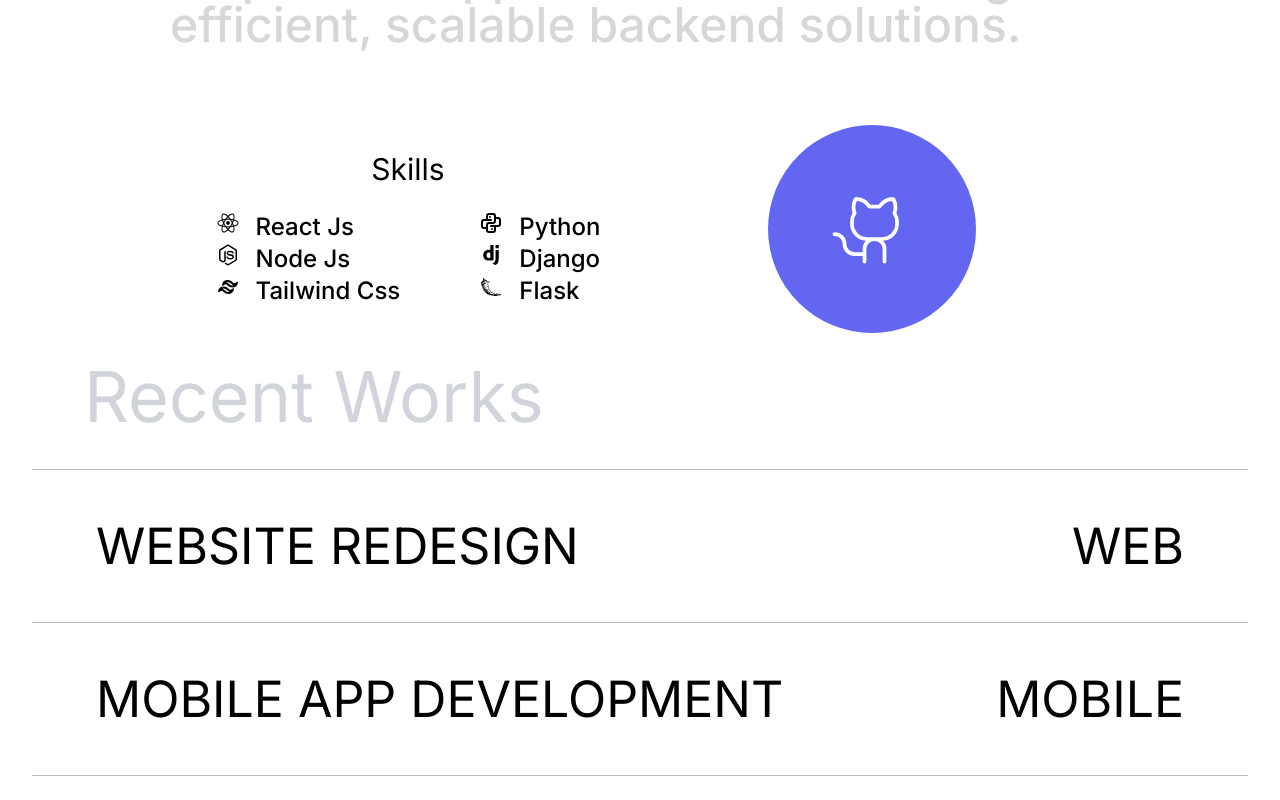
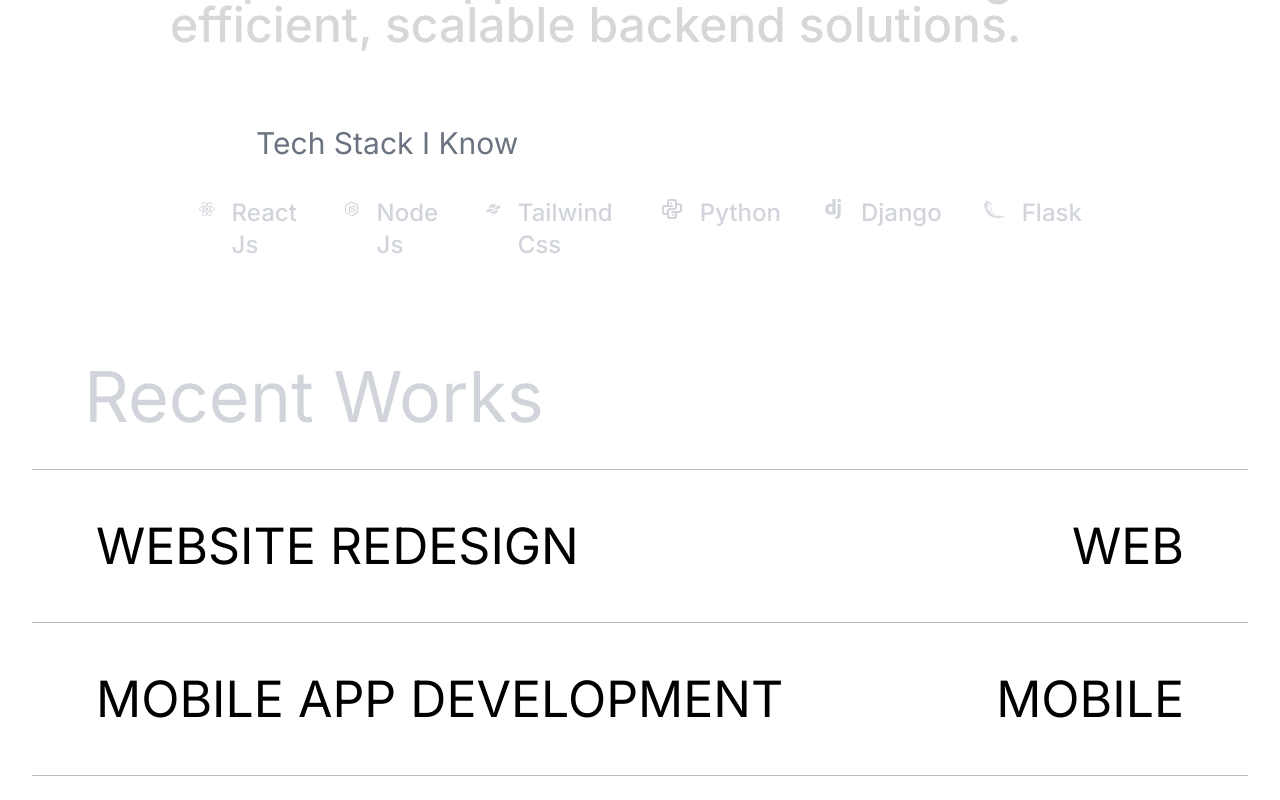
Before and after one commit to NULLcodehub/sourav_saha_sortfolio, a React (Vite) app: page / in a window 1280 px wide. Shown: the part 1240-2040 px from the top of the page. Built offline with nearby package versions, Linux system fonts and the light colour scheme.

Commit message:
skill addted to about page

```diff
--- a/src/components/About/About.css
+++ b/src/components/About/About.css
@@ -30,3 +30,10 @@
     @apply flex gap-4 ;
     font-weight: 500;
 }
+
+.skill-list li:hover{
+    /* @apply translate-x-0 translate-y-2; */
+    /* transform-origin:center; */
+    /* transform: translateX(1),translateY(2); */
+
+}
--- a/src/components/About/About.jsx
+++ b/src/components/About/About.jsx
@@ -32,7 +32,7 @@ const About = () => {
 
 
     return (
-        <div id="About" className=' bg-white  md:h-screen mx-10 md:mx-16 '>
+        <div id="About" className=' bg-white   md:h-screen mx-10 md:mx-16'>
             <section className='about flex justify-center  text-gray-300 text-40px md:text-70px mt-16 p-5'>
                 Get to Know Me
 
@@ -54,37 +54,44 @@ const About = () => {
             </section>
 
             <section className='flex flex-col md:flex-row md:justify-between md:items-center mt-16 mx-0 md:mx-28'>
-                <div className=' h-full  md:w-6/12'>
-                    <div className='text-center text-3xl mb-6'>Skills</div>
+                <div className=' h-full w-full  '>
+                    <div className='text-3xl mb-3 md:mx-20 text-gray-500 '>Tech Stack I  Know</div>
 
-                    <div className='flex justify-around text-xl md:text-2xl skill-list'>
-                        <ul>
+                    <div className=' text-gray-300  md:text-2xl skill-list p-6 '>
+
+                        <ul className=' flex text-2xl flex-col md:flex-row justify-center md:gap-10'>
                             <li><RiReactjsFill/>React Js</li>
                             <li><IoLogoNodejs/>Node Js</li>
                             <li><TbBrandTailwind/>Tailwind Css</li>
-                        </ul>
-                        <ul>
                             <li><TbBrandPython/>Python</li>
                             <li><BiLogoDjango/>Django</li>
                             <li><BiLogoFlask/>Flask</li>
+
                         </ul>
+                        {/* <ul>
+                            <li><TbBrandPython/>Python</li>
+                            <li><BiLogoDjango/>Django</li>
+                            <li><BiLogoFlask/>Flask</li>
+                        </ul> */}
 
                     </div>
 
                 </div>
 
-                <div className='  md:w-6/12 flex justify-center my-8 md:my-0' onMouseMove={handleMouseMove}>
-                    <AnimatePresence>
-                    <motion.div className='w-52 h-52 bg-indigo-500 rounded-full flex justify-center items-center'
-                        onHoverStart={() => setIsHovered(true)}
-                        onHoverEnd={() => setIsHovered(false)}
-                        animate={magneticEffect}
-                         transition={{ type: 'spring', stiffness: 300, damping: 20 }}
+                {/* <div className='  md:w-6/12 flex justify-center my-8 md:my-0' onMouseMove={handleMouseMove}>
+
+                    <motion.div className='w-40 h-40 bg-black rounded-full flex justify-center items-center'
+                        // onHoverStart={() => setIsHovered(true)}
+                        // onHoverEnd={() => setIsHovered(false)}
+                        // animate={}
+
+                        whileHover={{ scale: 1.1 }}
+                        // transition={{ type: 'spring', stiffness: 300, damping: 700 }}
                     >
-                            <PiGithubLogoLight className='w-20 h-20 text-white '/>
+                            <PiGithubLogoLight className='w-20 h-20 text-white animate-pulse'/>
                     </motion.div>
-                    </AnimatePresence>
-                </div>
+
+                </div> */}
             </section>
 
 
--- a/src/components/Project/Projects.jsx
+++ b/src/components/Project/Projects.jsx
@@ -30,14 +30,13 @@ const Projects = () => {
 
     return (
         <>
+            <section className='my-14'>
                 <section className='' >
                     <div className='text-gray-300 text-40px md:text-70px mt-16 mx-10 md:mx-16 p-5'>
                         Recent Works
                     </div>
                 </section>
-
                 <section className='mx-0 md:mx-8 relative '
-
                     onMouseMove={handelMouseMove}
 
                 >
@@ -47,7 +46,6 @@ const Projects = () => {
                     onProjectHoverLeave={handelMouseLeave}
 
                     />
-
                     {
                         hoveredProject &&
                         <HoverProject
@@ -55,8 +53,8 @@ const Projects = () => {
                             mouseMove={mouseMove}
 
                         />
-
                     }
+                </section>
             </section>
         </>
     );
```
Lines whose indentation alone changed are shown as unchanged.
